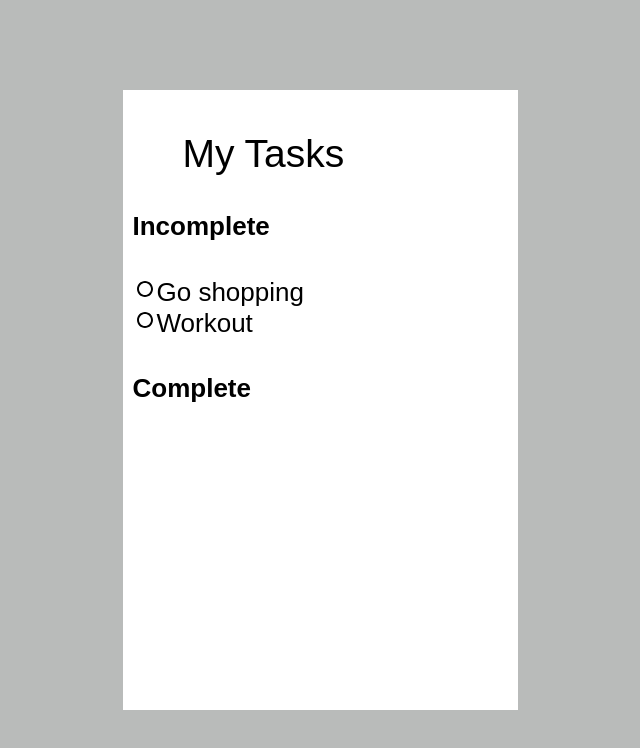
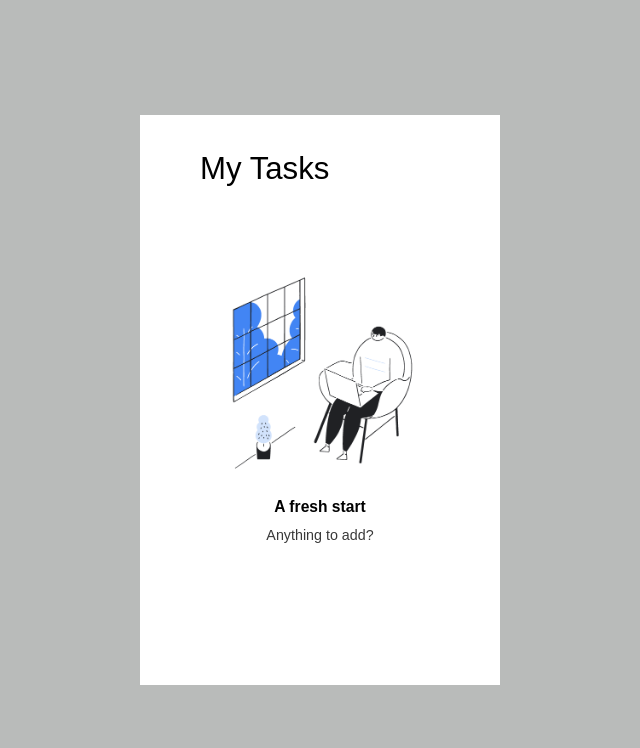
Before and after one commit to arianaberger/google-tasks, a React (Create React App) app in the folder google-tasks/: page / in a window 1280 px wide. Shown: the top 748 px of the page, without its empty margins (320-960 px from the left). Built offline with nearby package versions, Linux system fonts and the light colour scheme.

Commit message:
Add splash image and more styling

```diff
--- a/google-tasks/src/App.css
+++ b/google-tasks/src/App.css
@@ -1,4 +1,5 @@
 .App {
+  font-family: 'Montserrat', sans-serif;
   text-align: center;
 }
 
@@ -22,9 +23,8 @@
 }
 
 .App-main {
-  font-family: 'Montserrat', sans-serif;
-  width: 375px;
-  min-height: 600px;
+  width: 340px;
+  min-height: 550px;
   background-color: #fff;
   text-align: left;
   padding: 10px
@@ -32,5 +32,38 @@
 
 h2 {
   font-weight: normal;
+  font-size: 1.2em;
   padding-left: 50px;
 }
+
+h5 {
+  margin-top: 10px;
+  font-size: .6em;
+  text-align: center;
+}
+
+h6 {
+  margin-top: -15px;
+  font-size: .55em;
+  font-weight: normal;
+  color: #393939;
+  text-align: center;
+}
+
+.Completed-tasks {
+  text-decoration: line-through;
+}
+
+.Image-container {
+  justify-content: center;
+  display: flex;
+}
+
+.Image-splash {
+  margin-top: 50px;
+  width: 70%;
+}
+
+.Text-container {
+  display: block;
+}
--- /dev/null
+++ b/google-tasks/src/Intro.js
@@ -0,0 +1,18 @@
+import React from 'react';
+import splash from './images/intro-splash.png';
+
+const Intro = () => {
+  return (
+    <>
+    <div className="Image-container">
+      <img src={splash} alt="splash" className="Image-splash"/>
+    </div>
+    <div className="Text-container">
+      <h5>A fresh start</h5>
+      <h6>Anything to add?</h6>
+    </div>
+    </>
+  )
+}
+
+export default Intro;
--- a/google-tasks/src/TasksComplete.js
+++ b/google-tasks/src/TasksComplete.js
@@ -22,7 +22,7 @@ const TasksComplete = (props) => {
     return (
       <>
         <h4>Complete</h4>
-        <div>{displayTasks()}</div>
+        <div className="Completed-tasks">{displayTasks()}</div>
       </>
     )
 }
--- a/google-tasks/src/TasksContainer.js
+++ b/google-tasks/src/TasksContainer.js
@@ -1,6 +1,7 @@
 import React, { Component } from 'react';
 import TasksComplete from './TasksComplete';
 import TasksIncomplete from './TasksIncomplete';
+import Intro from './Intro';
 
 class TasksContainer extends Component {
 
@@ -8,8 +9,7 @@ class TasksContainer extends Component {
     super();
     this.state = {
       tasks: [
-        {name: "Go shopping", complete: false},
-        {name: "Workout", complete: false}
+        // {name: "Go!", complete: false}
       ]
     }
   }
@@ -35,8 +35,12 @@ class TasksContainer extends Component {
   render() {
     return (
       <>
+        {this.state.tasks.length === 0 ? <Intro /> :
+        <>
         <TasksIncomplete tasks={this.state.tasks} onClick={this.onClick}/>
         <TasksComplete tasks={this.state.tasks} onClick={this.onClick}/>
+        </>
+      }
       </>
     )
   }
```
Also changed, not shown: google-tasks/src/images/intro-splash.png (added).
